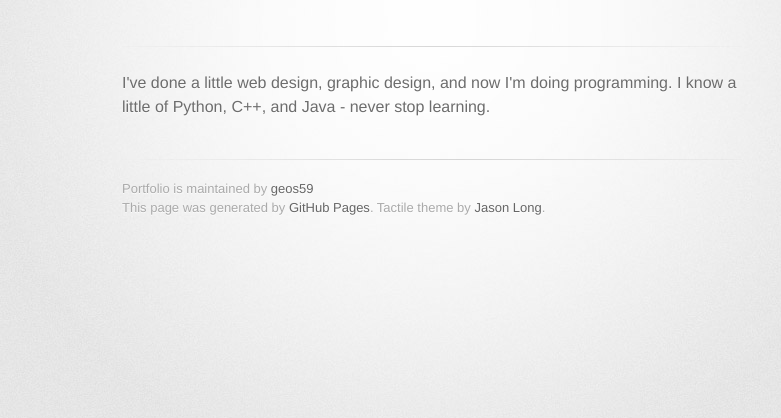
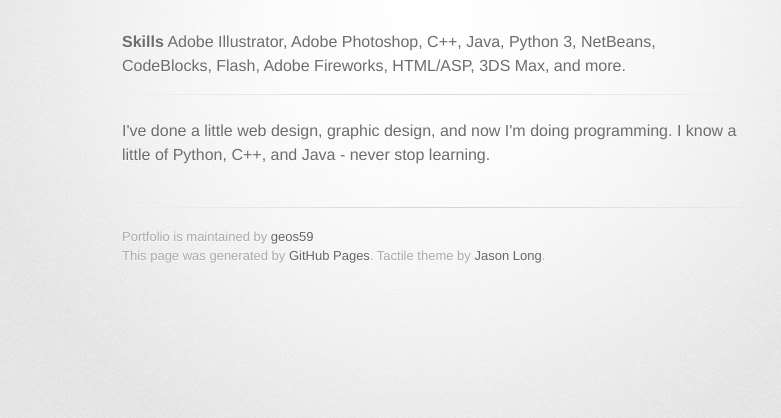
Before and after one commit to GeorgeT59/portfolio, a plain HTML site: page index.html in a window 1280 px wide. Shown: the part 96-514 px from the top of the page, without its empty margins (208-989 px from the left). Drawn offline with Linux system fonts and the light colour scheme; a web font is replaced by a local one.

Commit message:
Update index.html

```diff
--- a/index.html
+++ b/index.html
@@ -28,6 +28,8 @@
           <a href="https://github.com/geos59/portfolio" id="view-on-github" class="button"><span>View on GitHub</span></a>
         </section>
 -->
+        <strong>Skills</strong>
+        Adobe Illustrator, Adobe Photoshop, C++, Java, Python 3, NetBeans, CodeBlocks, Flash, Adobe Fireworks, HTML/ASP, 3DS Max, and more.
         <hr>
 
         <section id="main_content">
```
